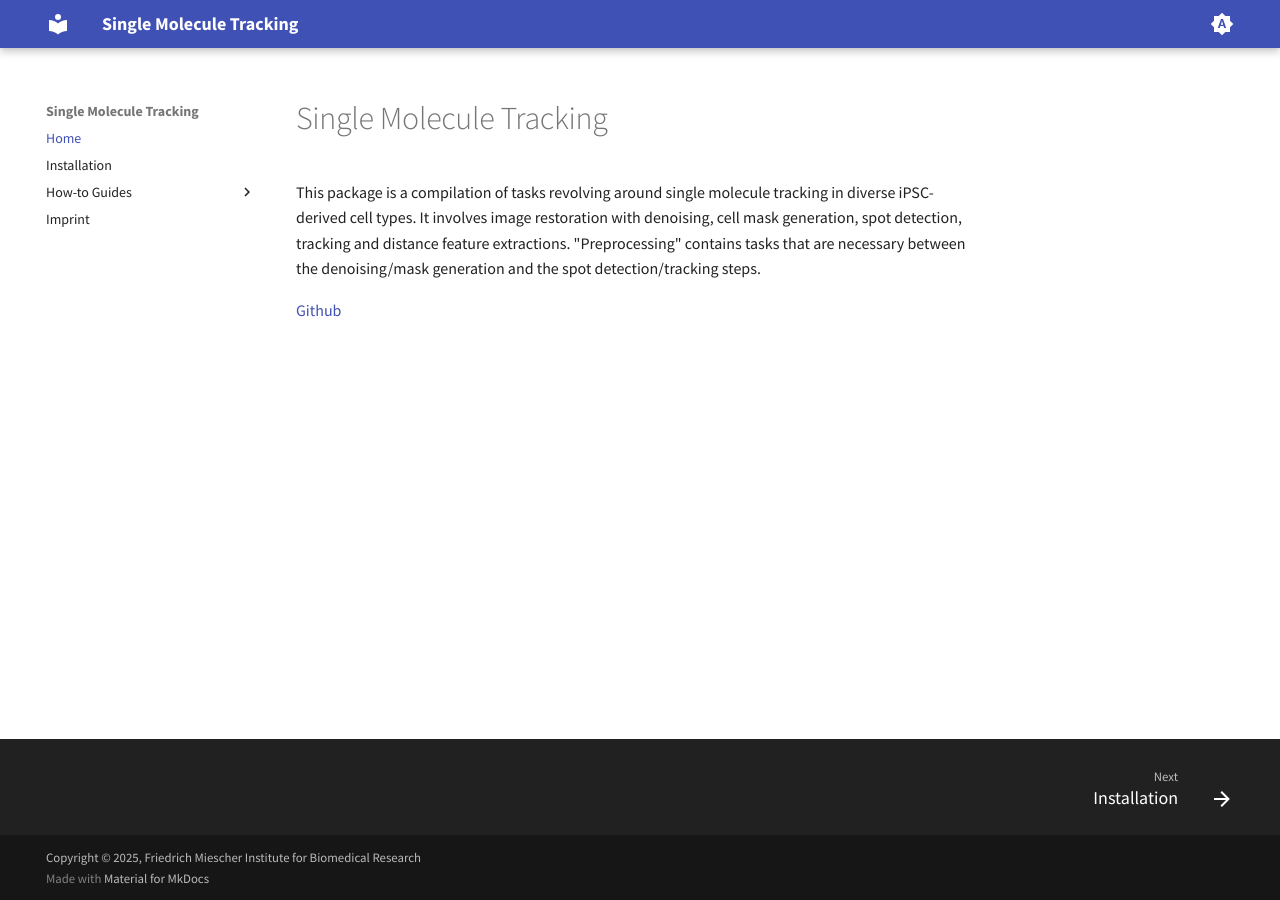
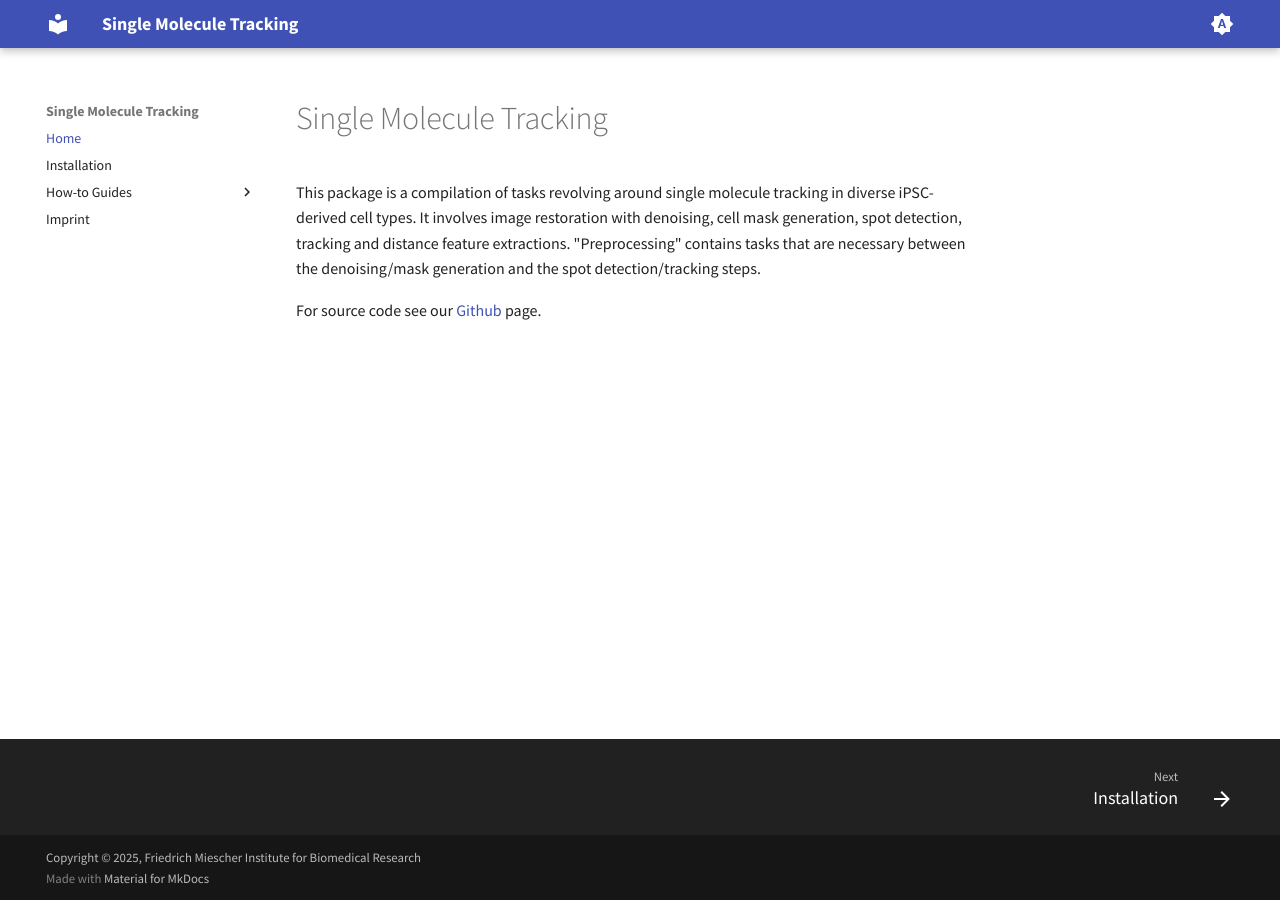
Before and after one commit to fmi-basel/singlemolecule-tracking, an MkDocs documentation site: the page built from docs/index.md, in a window 1280 px wide. Built offline with MkDocs 1.6.1 and Material for MkDocs 9.7.7, drawn with Linux system fonts in a browser that asks for light colours.

Commit message:
Updated index.md

```diff
--- a/docs/index.md
+++ b/docs/index.md
@@ -2,4 +2,4 @@
 This package is a compilation of tasks revolving around single molecule tracking in diverse iPSC-derived cell types. It involves image restoration with denoising, cell mask generation, spot detection,
 tracking and distance feature extractions. "Preprocessing" contains tasks that are necessary between the denoising/mask generation and the spot detection/tracking steps.
 
-[Github](https://github.com/)
+For source code see our [Github](https://github.com/fmi-basel/singlemolecule-tracking) page.
```
